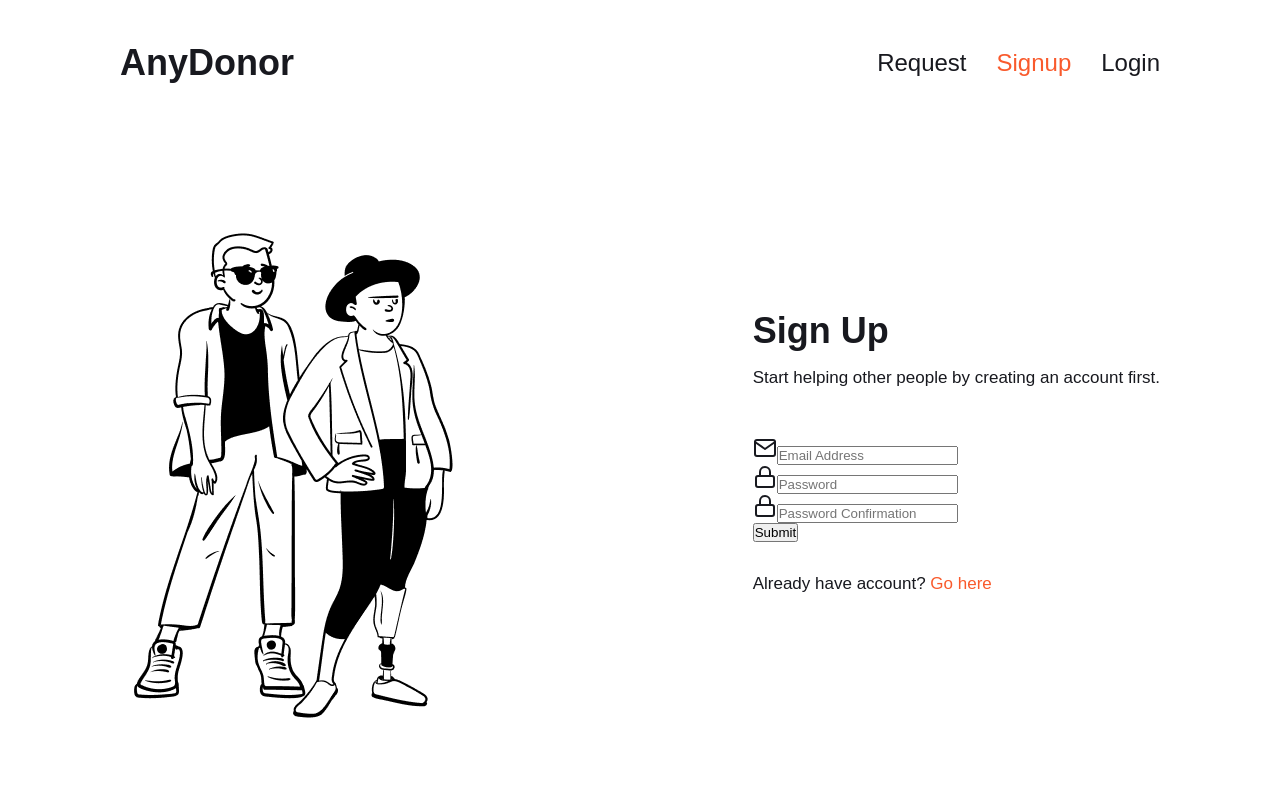
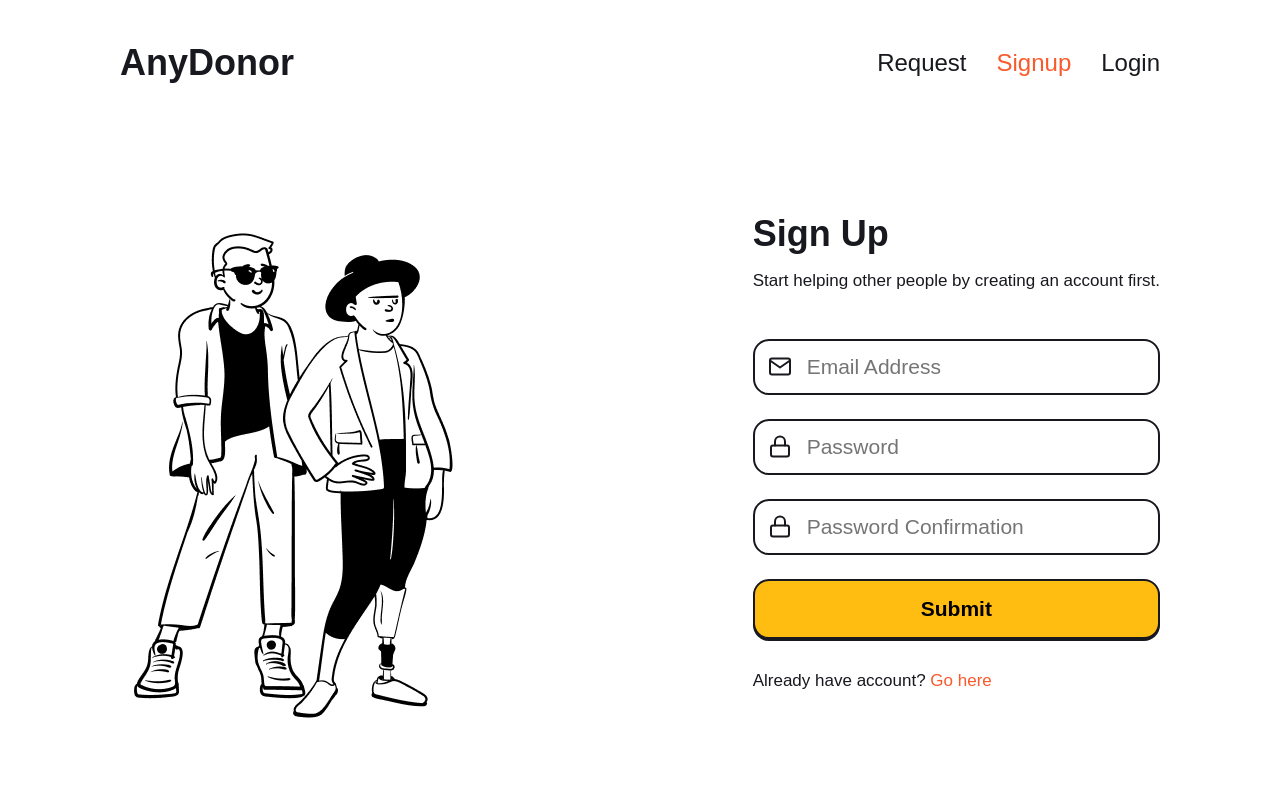
Before and after one commit to samudraarq/anyblood, a Next.js app: page /signup in a window 1280 px wide. Shown: the top 800 px of the page. Built offline with nearby package versions, Linux system fonts and the light colour scheme; no server answers.

Commit message:
Signup form : styled components

```diff
--- a/components/Formik/SignupFormik.tsx
+++ b/components/Formik/SignupFormik.tsx
@@ -2,7 +2,78 @@ import React from "react";
 import { Lock, Mail } from "react-feather";
 import { Formik, Form, ErrorMessage, Field } from "formik";
 import * as Yup from "yup";
-import styles from "./Formik.module.css";
+import styled from "styled-components";
+
+const InputContainer = styled.div`
+  width: 100%;
+  position: relative;
+  margin-bottom: 2.4rem;
+`;
+
+const Icon = styled.span`
+  position: absolute;
+  top: 50%;
+  transform: translateY(-50%);
+  left: 1.5rem;
+`;
+
+const StyledField = styled(Field)`
+  width: 100%;
+  height: 5.6rem;
+  padding-left: 5.2rem;
+  border: 2px solid #18191f;
+  border-radius: 16px;
+  font-family: inherit;
+  font-size: 2.1rem;
+  color: #18191f;
+  outline: none;
+
+  /* Remove number input arrow */
+  /* Chrome, Safari, Edge, Opera */
+  &::-webkit-outer-spin-button,
+  &::-webkit-inner-spin-button {
+    -webkit-appearance: none;
+    margin: 0;
+  }
+
+  /* Firefox */
+  &[type="number"] {
+    -moz-appearance: textfield;
+  }
+`;
+
+const Alert = styled.div`
+  color: #f95a2c;
+  padding-left: 2rem;
+  margin-top: -2rem;
+  margin-bottom: 1.5rem;
+  font-size: 1.3rem;
+`;
+
+const Button = styled.button`
+  width: 100%;
+  height: 6rem;
+  background: #ffbd12;
+  border: 2px solid #18191f;
+  box-shadow: 0px 2px 0px #18191f;
+  border-radius: 16px;
+  font-family: inherit;
+  font-weight: 800;
+  font-size: 2.1rem;
+  cursor: pointer;
+  transition: all 0.2s ease-in-out;
+  outline: none;
+
+  &:hover {
+    transform: translateY(-3px);
+    box-shadow: 0px 5px 0px #18191f;
+  }
+
+  &:active {
+    transform: translateY(1px);
+    box-shadow: 0px 1px 0px #18191f;
+  }
+`;
 
 const SignupFormik = ({ handleSubmit }) => (
   <Formik
@@ -26,54 +97,39 @@ const SignupFormik = ({ handleSubmit }) => (
     }}
   >
     <Form>
-      <div className={styles.inputContainer}>
-        <span className={styles.icon}>
+      <InputContainer>
+        <Icon>
           <Mail />
-        </span>
-        <Field
-          name="email"
-          type="text"
-          placeholder="Email Address"
-          className={styles.input}
-        />
-      </div>
-      <ErrorMessage name="email">
-        {(msg) => <div className={styles.alert}>{msg}</div>}
+        </Icon>
+        <StyledField name="email" type="text" placeholder="Email Address" />
+      </InputContainer>
+      <ErrorMessage name="email">{(msg) => <Alert>{msg}</Alert>}</ErrorMessage>
+
+      <InputContainer>
+        <Icon>
+          <Lock />
+        </Icon>
+        <StyledField name="password" type="password" placeholder="Password" />
+      </InputContainer>
+      <ErrorMessage name="password">
+        {(msg) => <Alert>{msg}</Alert>}
       </ErrorMessage>
 
-      <div className={styles.inputContainer}>
-        <span className={styles.icon}>
+      <InputContainer>
+        <Icon>
           <Lock />
-        </span>
-        <Field
-          name="password"
-          type="password"
-          placeholder="Password"
-          className={styles.input}
-        />
-      </div>
-      <ErrorMessage name="password">
-        {(msg) => <div className={styles.alert}>{msg}</div>}
-      </ErrorMessage>
-
-      <div className={styles.inputContainer}>
-        <span className={styles.icon}>
-          <Lock />
-        </span>
-        <Field
+        </Icon>
+        <StyledField
           name="confPassword"
           type="password"
           placeholder="Password Confirmation"
-          className={styles.input}
         />
-      </div>
+      </InputContainer>
       <ErrorMessage name="confPassword">
-        {(msg) => <div className={styles.alert}>{msg}</div>}
+        {(msg) => <Alert>{msg}</Alert>}
       </ErrorMessage>
 
-      <button type="submit" className={styles.button}>
-        Submit
-      </button>
+      <Button type="submit">Submit</Button>
     </Form>
   </Formik>
 );
```
